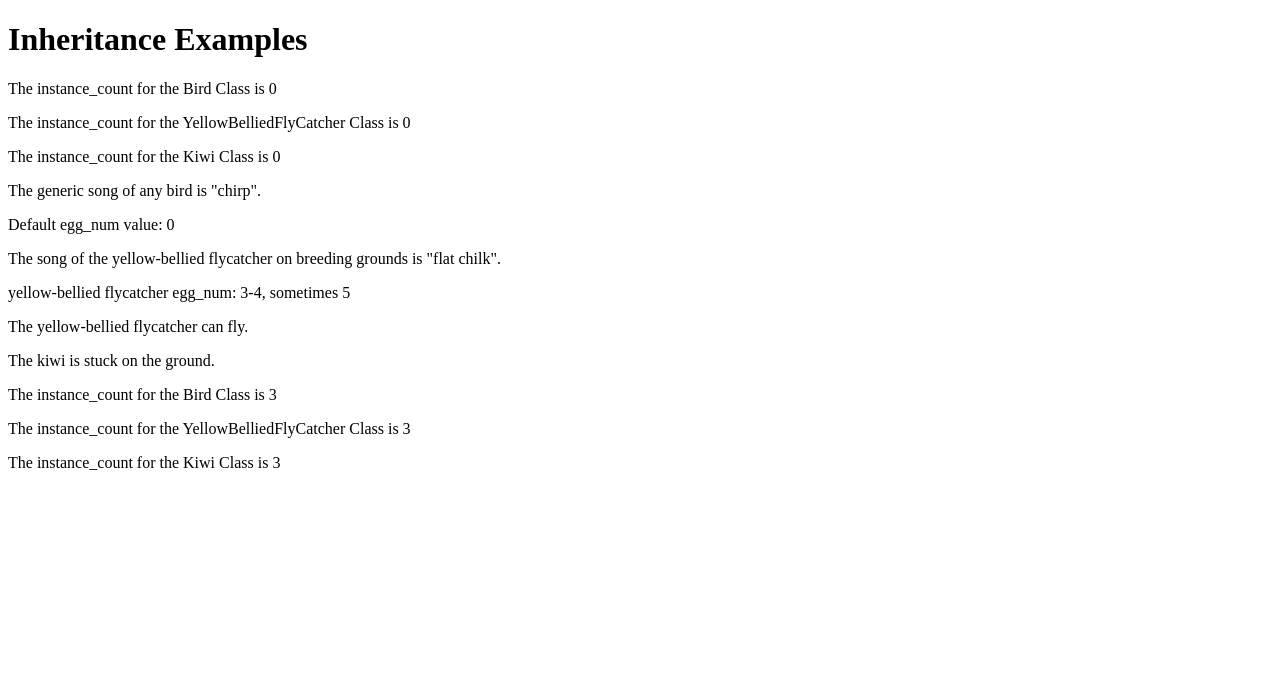
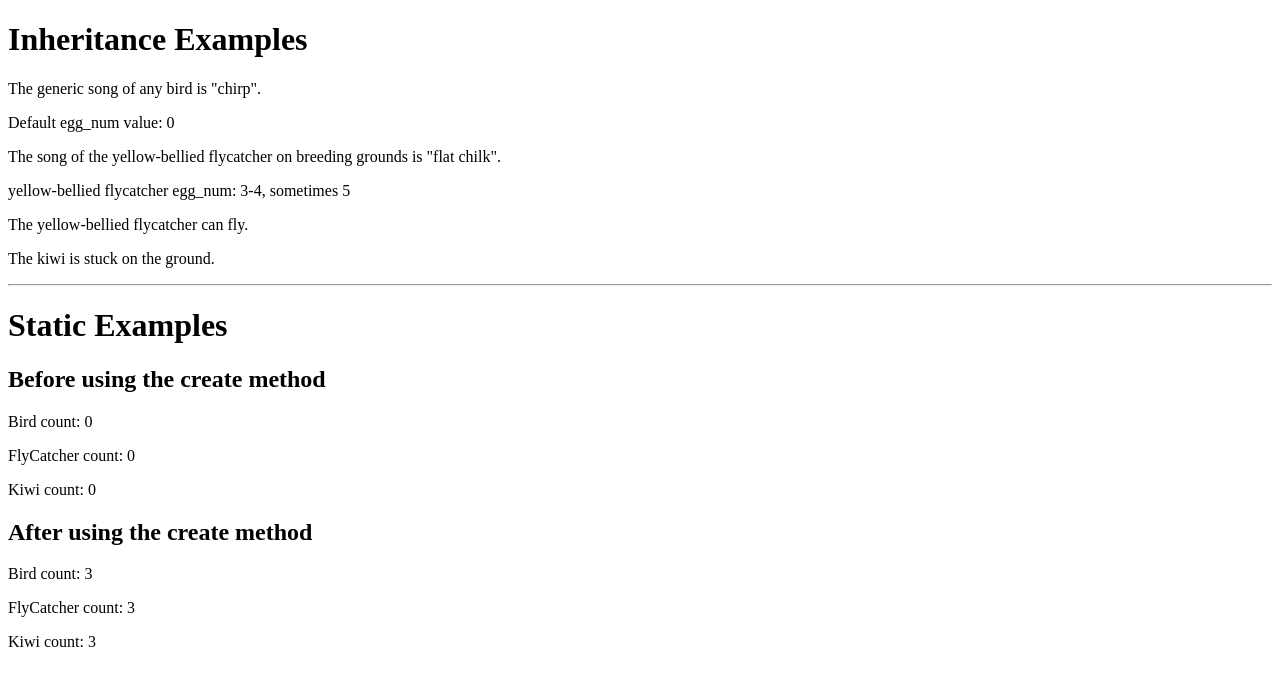
Before and after one commit to smackey129/web250, a PHP site: page /asgn03-static in a window 1280 px wide. Shown: the top 686 px of the page. Run offline with PHP 8.4, Linux system fonts and the light colour scheme.

Commit message:
Modified index page

```diff
--- a/asgn03-static/index.php
+++ b/asgn03-static/index.php
@@ -11,24 +11,33 @@
 <?php
     include 'Bird.php';
 
-    echo '<p>The instance_count for the Bird Class is '.Bird::$instance_count.'</p>';
-    echo '<p>The instance_count for the YellowBelliedFlyCatcher Class is '.YellowBelliedFlyCatcher::$instance_count.'</p>';
-    echo '<p>The instance_count for the Kiwi Class is '.Kiwi::$instance_count.'</p>';
-    $bird = Bird::create();
+    $bird = new Bird;
     echo '<p>The generic song of any bird is "' . $bird->song . '".</p>';
     echo '<p>Default egg_num value: '.Bird::$egg_num.'</p>';
 
-    $fly_catcher = YellowBelliedFlyCatcher::create();
+    $fly_catcher = new YellowBelliedFlyCatcher;
     echo '<p>The song of the ' . $fly_catcher->name . ' on breeding grounds is "' . $fly_catcher->song . '".</p>';
     echo '<p>'.$fly_catcher->name.' egg_num: '.YellowBelliedFlyCatcher::$egg_num.'</p>';
 
-    $kiwi = Kiwi::create();
+    $kiwi = new Kiwi;
     $kiwi->flying = "no";
     echo "<p>The " . $fly_catcher->name . " " . $fly_catcher->can_fly() . ".</p>";
     echo "<p>The " . $kiwi->name . " " . $kiwi->can_fly() . ".</p>";
-    echo '<p>The instance_count for the Bird Class is '.Bird::$instance_count.'</p>';
-    echo '<p>The instance_count for the YellowBelliedFlyCatcher Class is '.YellowBelliedFlyCatcher::$instance_count.'</p>';
-    echo '<p>The instance_count for the Kiwi Class is '.Kiwi::$instance_count.'</p>';
+
+    echo "<hr><h1>Static Examples</h1>";
+    echo "<h2>Before using the create method</h2>";
+    echo '<p>Bird count: '.Bird::$instance_count.'</p>';
+    echo '<p>FlyCatcher count: '.YellowBelliedFlyCatcher::$instance_count.'</p>';
+    echo '<p>Kiwi count: '.Kiwi::$instance_count.'</p>';
+
+    $bird2 = Bird::create();
+    $fly_catcher2 = YellowBelliedFlyCatcher::create();
+    $kiwi2 = Kiwi::create();
+
+    echo "<h2>After using the create method</h2>";
+    echo '<p>Bird count: '.Bird::$instance_count.'</p>';
+    echo '<p>FlyCatcher count: '.YellowBelliedFlyCatcher::$instance_count.'</p>';
+    echo '<p>Kiwi count: '.Kiwi::$instance_count.'</p>';
 
 ?>
     </body>
```
